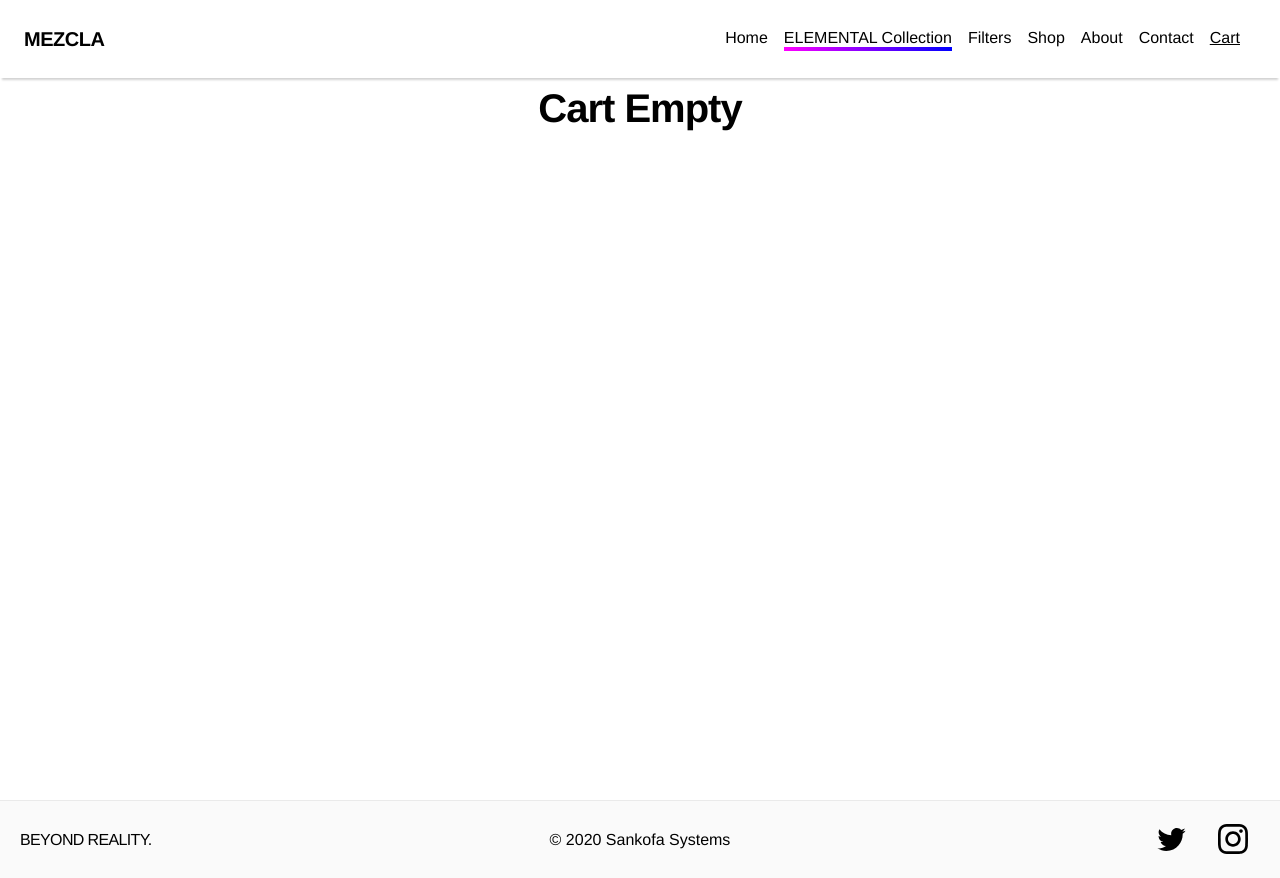
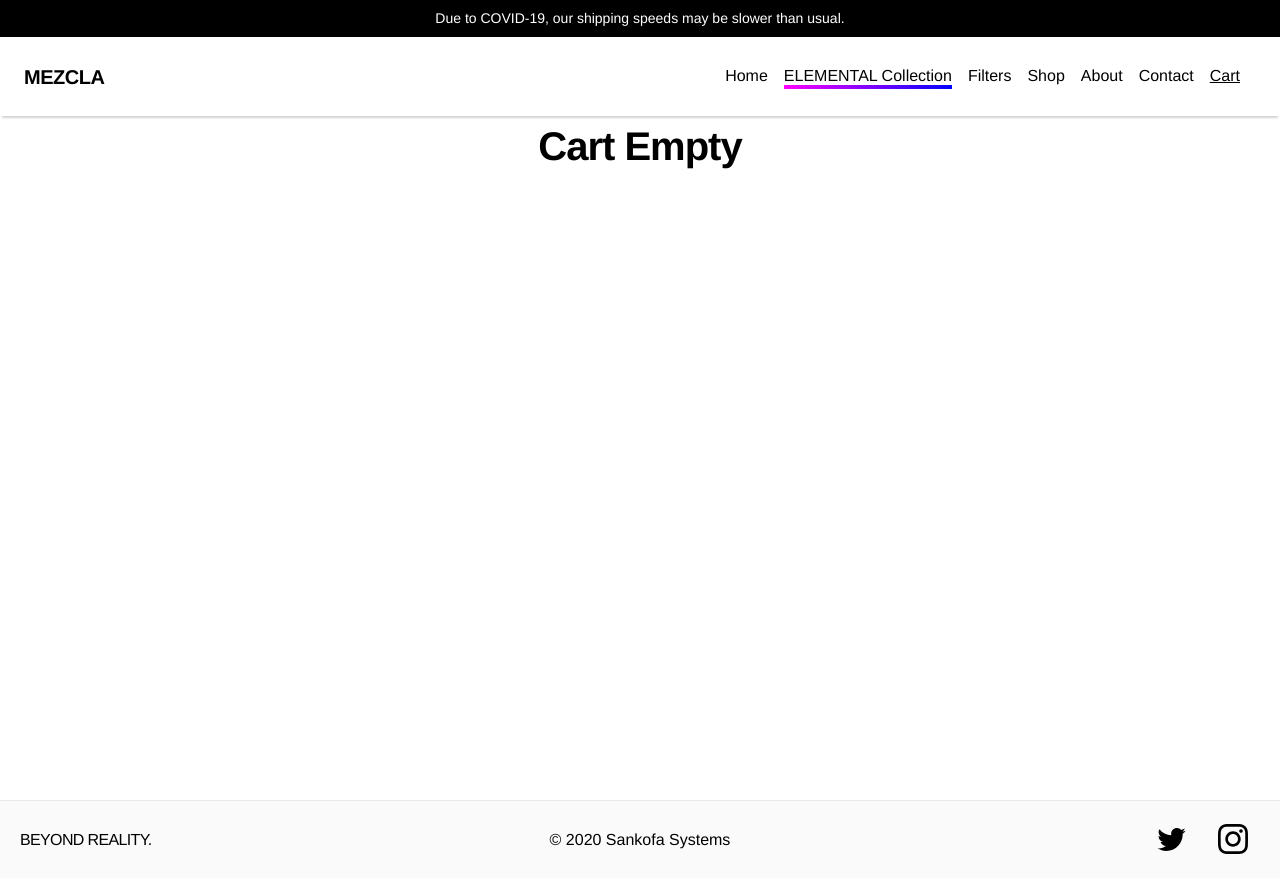
Before and after one commit to aunyks/lettermatch-2, a Next.js app: page /cart in a window 1280 px wide. Built offline with nearby package versions, Linux system fonts and the light colour scheme.

Commit message:
covid notice

```diff
--- a/components/alert.js
+++ b/components/alert.js
@@ -1,16 +1,15 @@
 import Container from './container'
 
 export default function Alert({ preview }) {
-  return null
-  /*(
+  return (
     <div
       id="banner-alert"
     >
       <Container>
         <div className="py-2 text-center text-sm">
-          Need a COVID-19 test but can't find one? Here's the CDC's testing page.
+          Due to COVID-19, our shipping speeds may be slower than usual.
         </div>
       </Container>
     </div>
-  )*/
+  )
 }
```
